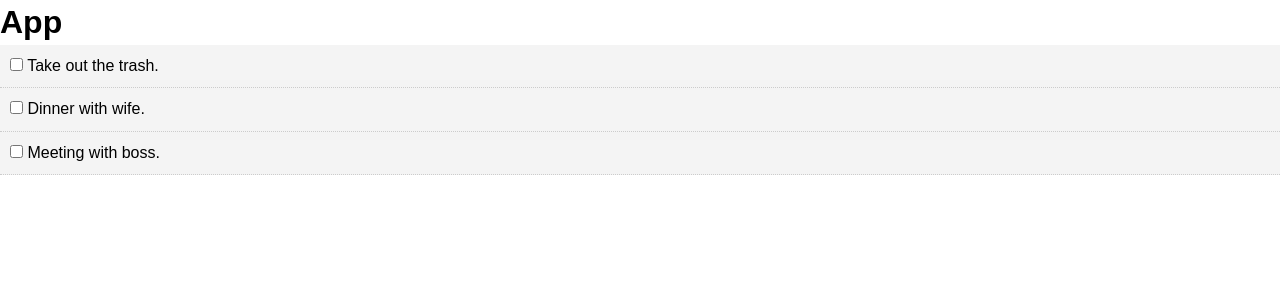
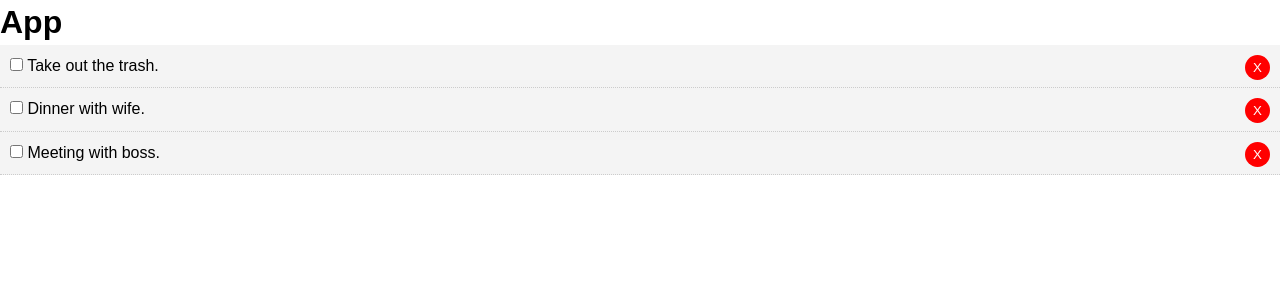
Before and after one commit to alphonsowisseh/React-To-Do-List, a React (Create React App) app: page / in a window 1280 px wide. Shown: the top 300 px of the page. Built offline with nearby package versions, Linux system fonts and the light colour scheme.

Commit message:
Delete Todo
Create delete button for todoitems and create delTodo arrow function using the filter method

```diff
--- a/src/App.js
+++ b/src/App.js
@@ -33,11 +33,17 @@
     })})
 }
 
+//Delete Todo
+delTodo = (id) => {
+  this.setState({todos: [...this.state.todos.filter(todo => todo.id !== id)]})
+}
+
+
   render() {
     return (
       <div className="App">
         <h1>App</h1>
-        <Todos todos={this.state.todos} markComplete={this.markComplete}/>
+        <Todos todos={this.state.todos} markComplete={this.markComplete} delTodo={this.delTodo}/>
       </div>
     );
   }
--- a/src/components/TodoItem.js
+++ b/src/components/TodoItem.js
@@ -17,6 +17,7 @@
         <p>
             <input type="checkbox" onChange={this.props.markComplete.bind(this, id)} />{' '}
         {title}
+        <button style={btnStyle} onClick={this.props.delTodo.bind(this, id)}>X</button>
         </p>
       </div>
     )
@@ -28,4 +29,14 @@
     todo: PropTypes.object.isRequired
 }
 
+const btnStyle = {
+    background: '#ff0000',
+    color: '#fff',
+    border: 'none',
+    padding: '5px 8px',
+    borderRadius: '50%',
+    cursor: 'pointer',
+    float: 'right'
+}
+
 export default TodoItem
--- a/src/components/Todos.js
+++ b/src/components/Todos.js
@@ -7,7 +7,7 @@
 
   render() {
       return this.props.todos.map((todo)=>(
-          <TodoItem key={todo.id} todo={todo} markComplete={this.props.markComplete}/>
+          <TodoItem key={todo.id} todo={todo} markComplete={this.props.markComplete} delTodo={this.props.delTodo}/>
       ))
   }
 }
```
